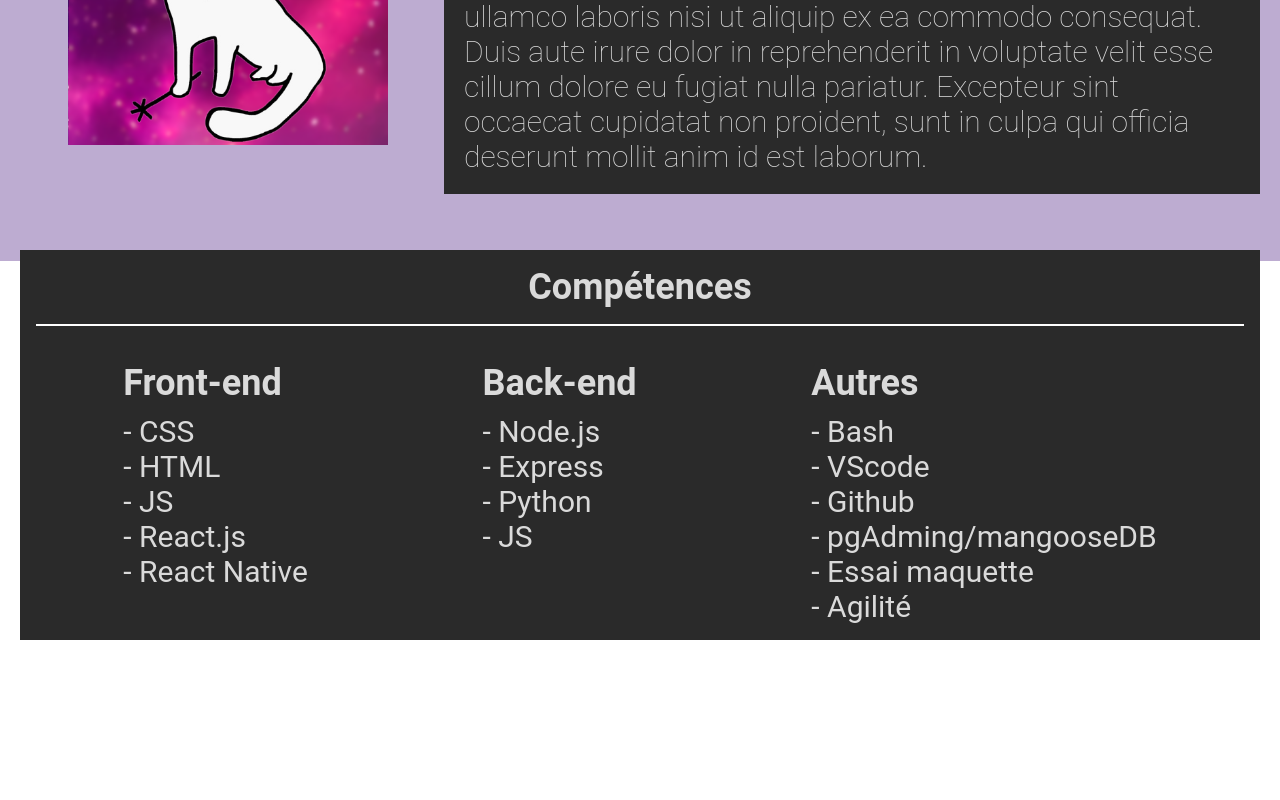
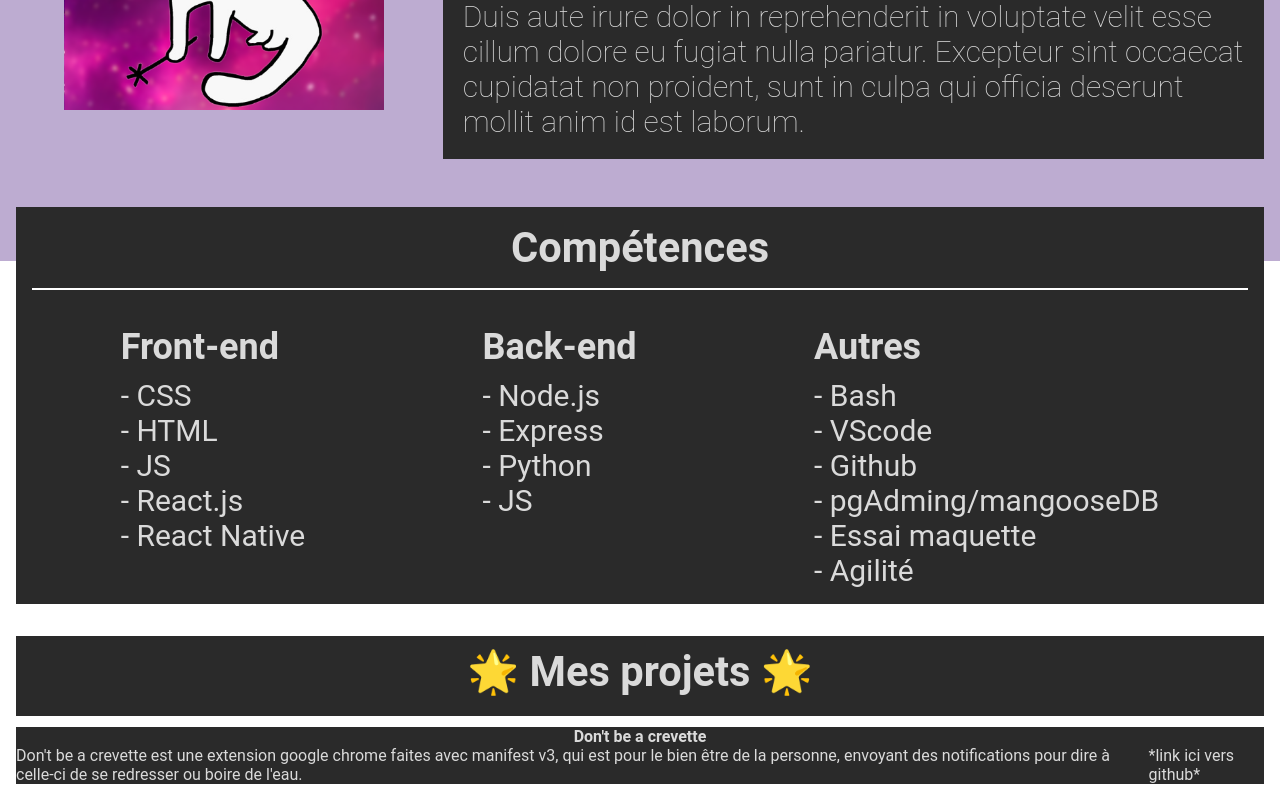
Before and after one commit to CharleneBo/portfolioCha, a React (Create React App) app: page / in a window 1280 px wide. Shown: the part 539-1339 px from the top of the page. Before the commit the page ends 1199 px from the top, so only its background shows below. Built offline with nearby package versions, Linux system fonts and the light colour scheme.

Commit message:
ajout titre projets + components, changement font de certains titres, commencement ajout dans les nv components.

```diff
--- a/src/App.js
+++ b/src/App.js
@@ -4,6 +4,8 @@ import Header from './components/Header/Header';
 import Background from './components/Background';
 import PresentationSection from './components/Presentation/PresentationSection';
 import SkillsSection from './components/Skills/SkillsSection';
+import HeaderProject from './components/Projects/Header_Project';
+
 const AppWrapper = styled.div`
   ${'' /* background-color: black;
   height: 100vh; */}
@@ -17,14 +19,14 @@ const Navbar = styled.div`
   background-color: #262626;
   border-bottom: 2px solid #fff;
   display: flex;
-  height: 5em;
+  height: 4em;
   flex-direction: row;
   justify-content: space-around;
   backdrop-filter: blur(3px);
 `;
 
 const HeaderText = styled.div`
-  font-size: 2em;
+  font-size: 1.65em;
   color: #dadada;
   margin: auto 0;
 `;
@@ -41,6 +43,7 @@ function App() {
       <Header />
       <PresentationSection />
       <SkillsSection />
+      <HeaderProject />
       <Background />
     </AppWrapper>
 
--- a/src/components/Header/Header.js
+++ b/src/components/Header/Header.js
@@ -21,7 +21,7 @@ const StyleTitleHeader = styled.header`
 
 const PortfolioTitle = styled.h1`
   font-family: 'FrankRuhLibre', serif;
-  font-size: 96px;
+  font-size: 5.2rem;
   color: #dadada;
   margin-top: 3rem;
   margin-bottom: 1rem;
--- a/src/components/Presentation/PresentationSection.js
+++ b/src/components/Presentation/PresentationSection.js
@@ -11,7 +11,7 @@ const Wrapper = styled.div`
   display: flex;
   justify-content: space-around;
   width: 100%;
-  padding: 20px;
+  padding: 1rem;
 `;
 
 const LeftBlock = styled.div`
--- /dev/null
+++ b/src/components/Projects/Header_Project.js
@@ -0,0 +1,38 @@
+import React from 'react';
+import styled from 'styled-components';
+import Project from './Project';
+
+const StyledHeader = styled.header`
+  display: flex;
+  flex-direction: column;
+  padding: 1rem;
+`;
+
+const StyleTitleHeader = styled.header`
+  display: flex;
+  background-color: #2a2a2a;
+  height: 5rem;
+  margin-bottom: 0.7rem;
+`;
+
+const StyleTitleHeaderText = styled.h2`
+  text-align: center;
+  font-size: 2.6rem;
+  margin: 0 auto;
+  color: #dadada;
+  padding-top: 0.7rem;
+`;
+
+
+function HeaderProject() {
+  return (
+    <StyledHeader>
+      <StyleTitleHeader>
+        <StyleTitleHeaderText>🌟 Mes projets 🌟</StyleTitleHeaderText>
+      </StyleTitleHeader>
+      <Project/>
+    </StyledHeader>
+  );
+}
+
+export default HeaderProject;
--- /dev/null
+++ b/src/components/Projects/Project.js
@@ -0,0 +1,61 @@
+import React from 'react';
+import styled from 'styled-components';
+
+const StyledProjects = styled.header`
+    display: flex;
+    flex-direction: column;
+    background-color: #2a2a2a;
+`;
+
+const StyleTitleProjects = styled.header`
+    display: flex;
+    ${'' /* height: 5rem; */}
+`;
+
+const StyleTitleProjectsText = styled.h2`
+    color: #dadada;
+    font-size: 1rem;
+    margin: 0 auto;
+`;
+
+const ContentProjects = styled.div`
+    display: flex;
+    flex-direction: row;
+`;
+
+const ImageProject = styled.div`
+    color: #dadada;
+    font-size: 1rem;
+`;
+
+const DescriptionProjects = styled.div`
+    color: #dadada;
+    font-size: 1rem;
+`;
+
+const LinksProjects = styled.div`
+    color: #dadada;
+    font-size: 1rem;
+`;
+
+
+function Project() {
+  return (
+    <StyledProjects>
+        <StyleTitleProjects>
+            <StyleTitleProjectsText> Don't be a crevette </StyleTitleProjectsText>
+        </StyleTitleProjects>
+        <ContentProjects>
+            <ImageProject>
+
+            </ImageProject>
+            <DescriptionProjects>
+                Don't be a crevette est une extension google chrome faites avec manifest v3, qui est pour le bien être de la personne, envoyant des notifications pour dire à celle-ci de se redresser ou boire de l'eau.
+            </DescriptionProjects>
+            <LinksProjects> *link ici vers github* </LinksProjects>
+        </ContentProjects>
+    </StyledProjects>
+  );
+}
+
+export default Project;
--- a/src/components/Skills/SkillsSection.js
+++ b/src/components/Skills/SkillsSection.js
@@ -11,7 +11,7 @@ const Wrapper = styled.div`
   flex-direction: column;
   justify-content: space-around;
   width: 100%;
-  padding: 20px;
+  padding: 1rem;
 `;
 
 const SkillBlock = styled.div`
@@ -24,7 +24,7 @@ const Skills = styled.div`
 `;
 
 const MainSkillTitle = styled.div`
-  font-size: 36px;
+  font-size: 2.6rem;
   font-weight: bold;
   color: #dadada;
   padding-bottom:1rem ;
```
